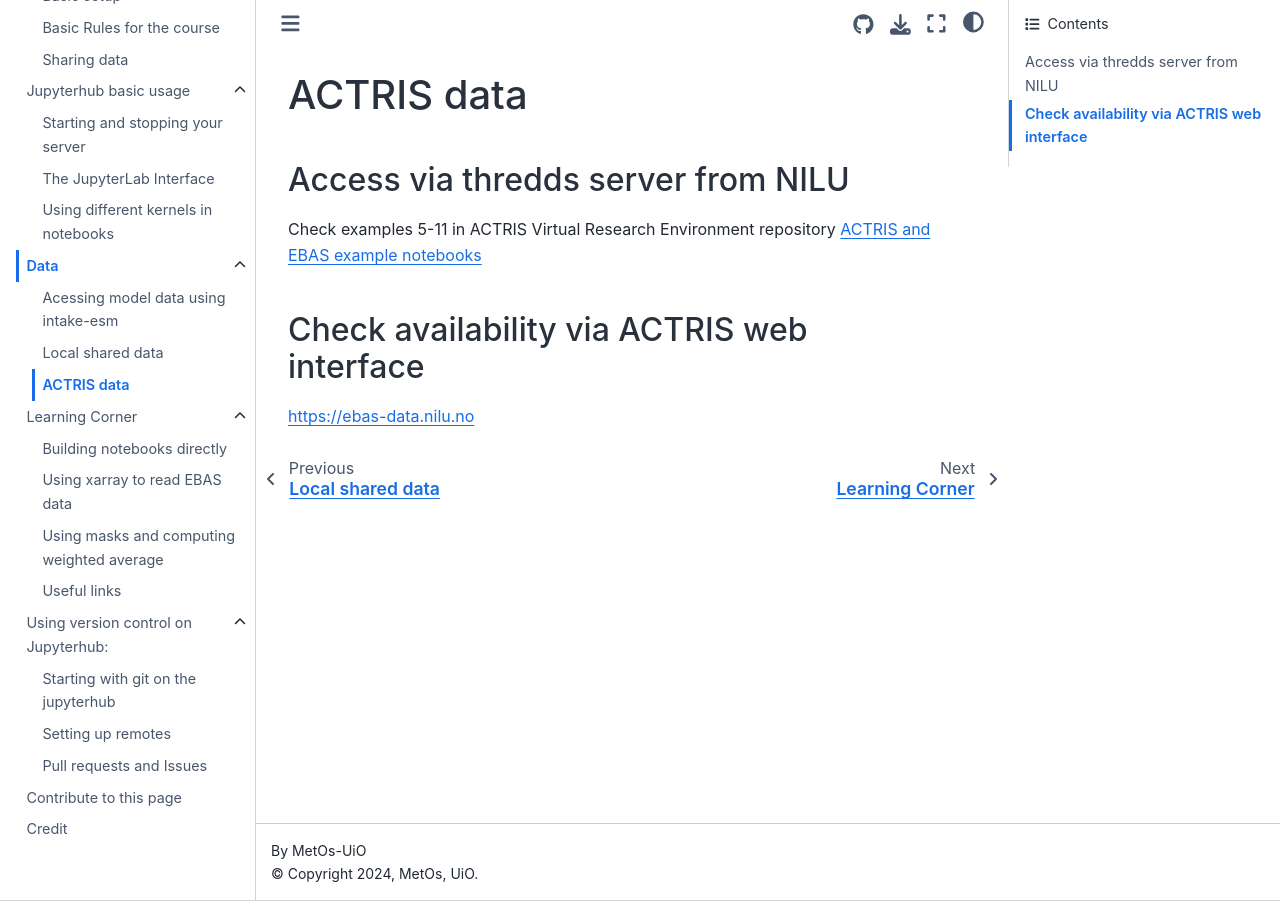
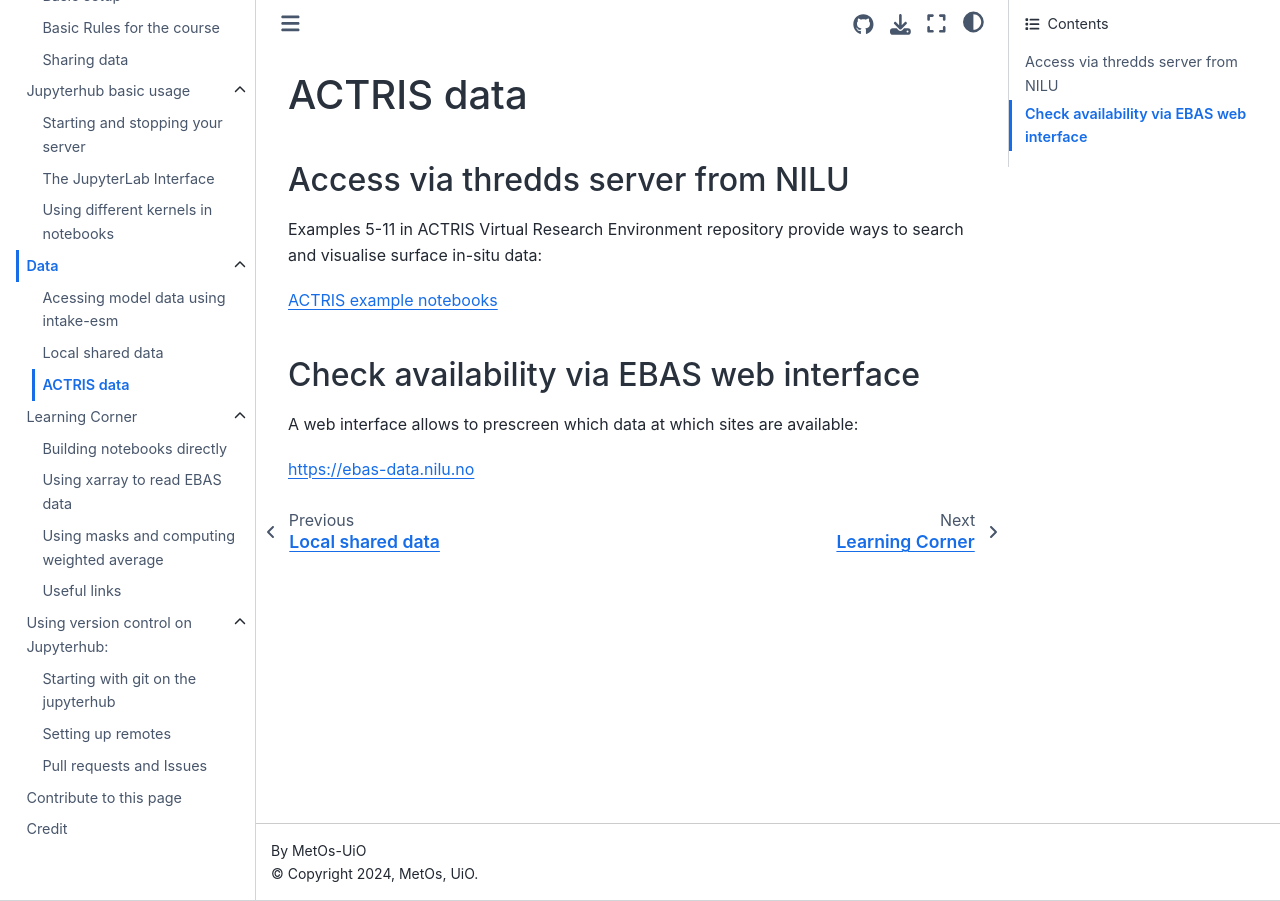
Before and after one commit to MetOs-UiO/eScience2024, a Sphinx documentation site: the page built from docs/data/ACTRIS-data.rst, in a window 1280 px wide. Built offline with Sphinx 7.4.7 and the Sphinx Book theme 1.1.4, drawn with Linux system fonts in a browser that asks for light colours.

Commit message:
Update ACTRIS-data.rst

```diff
--- a/docs/data/ACTRIS-data.rst
+++ b/docs/data/ACTRIS-data.rst
@@ -3,10 +3,13 @@ ACTRIS data
 
 Access via thredds server from NILU
 ~~~~~~~~~~~~~~~~~~~~~~~~~~~~~~~~~~~
-Check examples 5-11 in ACTRIS Virtual Research Environment repository
-`ACTRIS and EBAS example notebooks <https://github.com/ACTRIS-Data-Centre/actris-jupyter-hub>`_
+Examples 5-11 in ACTRIS Virtual Research Environment repository provide ways to search and visualise surface in-situ data:
+
+`ACTRIS example notebooks <https://github.com/ACTRIS-Data-Centre/actris-jupyter-hub>`_
 
 
-Check availability via ACTRIS web interface
+Check availability via EBAS web interface
 ~~~~~~~~~~~~~~~~~~~~~~~~~~~~~~~~~~~~~~~~~~~
+A web interface allows to prescreen which data at which sites are available:
+
 https://ebas-data.nilu.no
```
